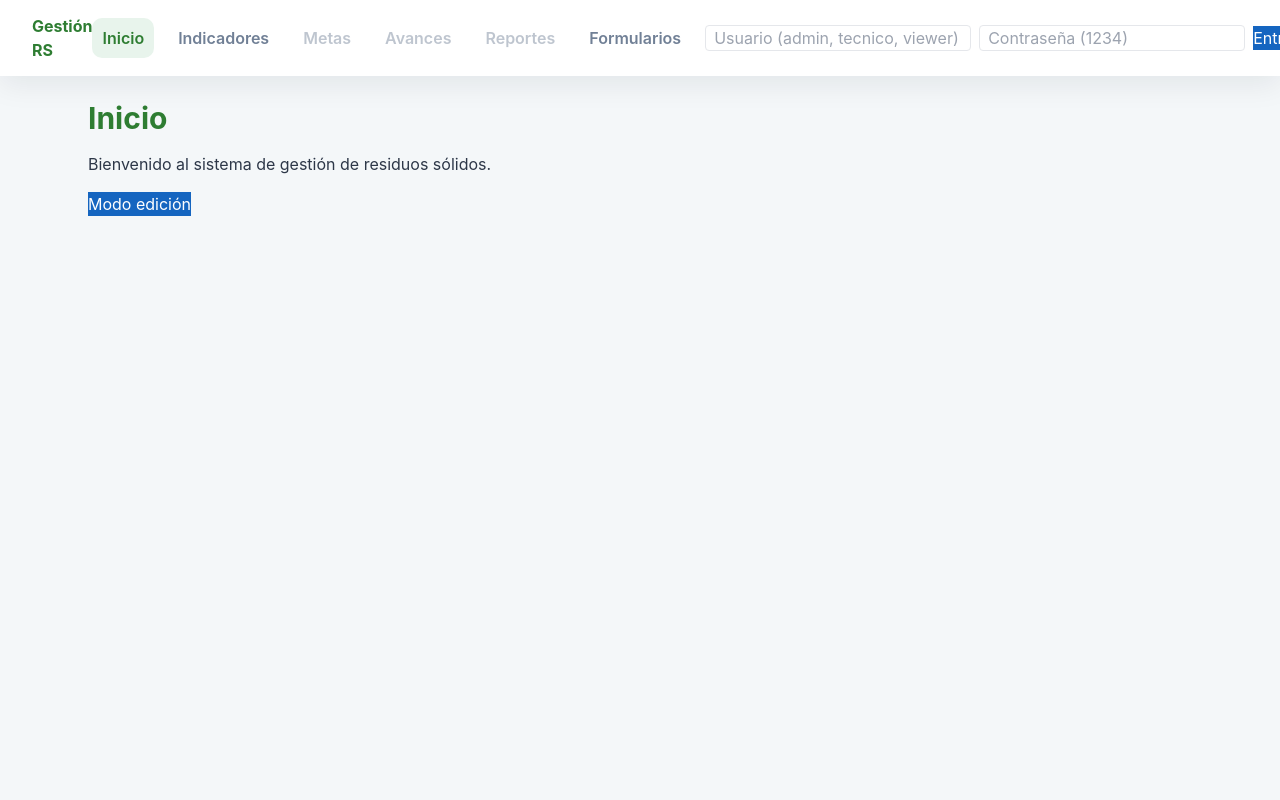
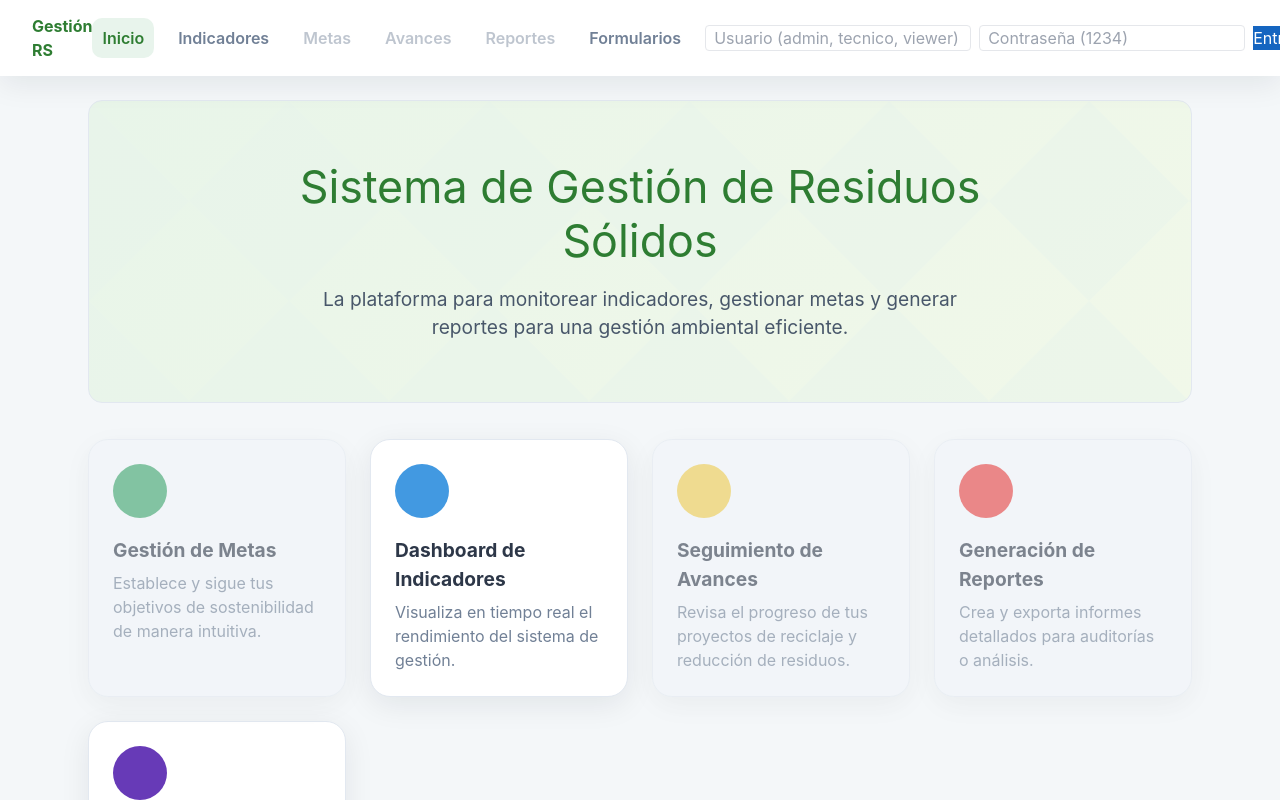
Before and after one commit to Carlostavo/aa, a Next.js app: page / in a window 1280 px wide. Shown: the top 800 px of the page. Built offline with nearby package versions, Linux system fonts and the light colour scheme; no server answers.

Commit message:
Update index.jsx

```diff
--- a/pages/index.jsx
+++ b/pages/index.jsx
@@ -1,14 +1,66 @@
-import Editor from '../components/Editor'
-import EditToggle from '../components/EditToggle'
+import { useState, useEffect } from 'react'
+import { supabase } from '../lib/supabaseClient'
 
 export default function Home(){
+  const [role, setRole] = useState('viewer')
+  const [content, setContent] = useState({
+    title: "Sistema de Gestión de Residuos Sólidos",
+    subtitle: "La plataforma para monitorear indicadores, gestionar metas y generar reportes para una gestión ambiental eficiente.",
+    cards: [
+      { title: "Gestión de Metas", desc: "Establece y sigue tus objetivos de sostenibilidad de manera intuitiva.", icon: "fa-bullseye", color: "#38a169", class: "metas", page: "metas", disabled: true },
+      { title: "Dashboard de Indicadores", desc: "Visualiza en tiempo real el rendimiento del sistema de gestión.", icon: "fa-chart-line", color: "#4299e1", class: "indicadores", page: "indicadores", disabled: false },
+      { title: "Seguimiento de Avances", desc: "Revisa el progreso de tus proyectos de reciclaje y reducción de residuos.", icon: "fa-chart-area", color: "#ecc94b", class: "avances", page: "avances", disabled: true },
+      { title: "Generación de Reportes", desc: "Crea y exporta informes detallados para auditorías o análisis.", icon: "fa-file-lines", color: "#e53e3e", class: "reportes", page: "reportes", disabled: true },
+      { title: "Formularios de Datos", desc: "Ingresa y gestiona datos a través de formularios personalizados.", icon: "fa-file-alt", color: "#673ab7", class: "formularios", page: "formularios", disabled: false },
+    ]
+  })
+
+  useEffect(() => {
+    // Verificar rol del usuario
+    const getRole = async () => {
+      const { data: { session } } = await supabase.auth.getSession()
+      if (session) {
+        const { data } = await supabase
+          .from('user_roles')
+          .select('role')
+          .eq('user_id', session.user.id)
+          .single()
+        if (data) setRole(data.role)
+      }
+    }
+    getRole()
+  }, [])
+
+  const navigateToPage = (page) => {
+    // Navegar a la página correspondiente
+    window.location.href = `/${page}`
+  }
+
   return (
     <div>
-      <h1 className="text-3xl font-bold text-primary mb-4">Inicio</h1>
-      <p className="mb-4">Bienvenido al sistema de gestión de residuos sólidos.</p>
-      <EditToggle>
-        <Editor slug="inicio" initial="Contenido editable de Inicio" />
-      </EditToggle>
+      <div className="hero">
+        <h1>{content.title}</h1>
+        <p>{content.subtitle}</p>
+      </div>
+
+      <div className="cards">
+        {content.cards.map((card, index) => (
+          <div
+            key={index}
+            className={`card ${card.class} ${card.disabled && role !== 'admin' && role !== 'tecnico' ? 'disabled' : ''}`}
+            onClick={() => !card.disabled || role === 'admin' || role === 'tecnico' ? navigateToPage(card.page) : null}
+            data-disabled-message={card.disabled ? "Acceso denegado. Esta función no está disponible en este momento." : ""}
+          >
+            <div className="card-icon" style={{background: card.color}}>
+              <i className={`fa-solid ${card.icon}`}></i>
+            </div>
+            <div className="card-content">
+              <div className="card-title">{card.title}</div>
+              <div className="card-desc">{card.desc}</div>
+            </div>
+          </div>
+        ))}
+      </div>
     </div>
   )
 }
```
